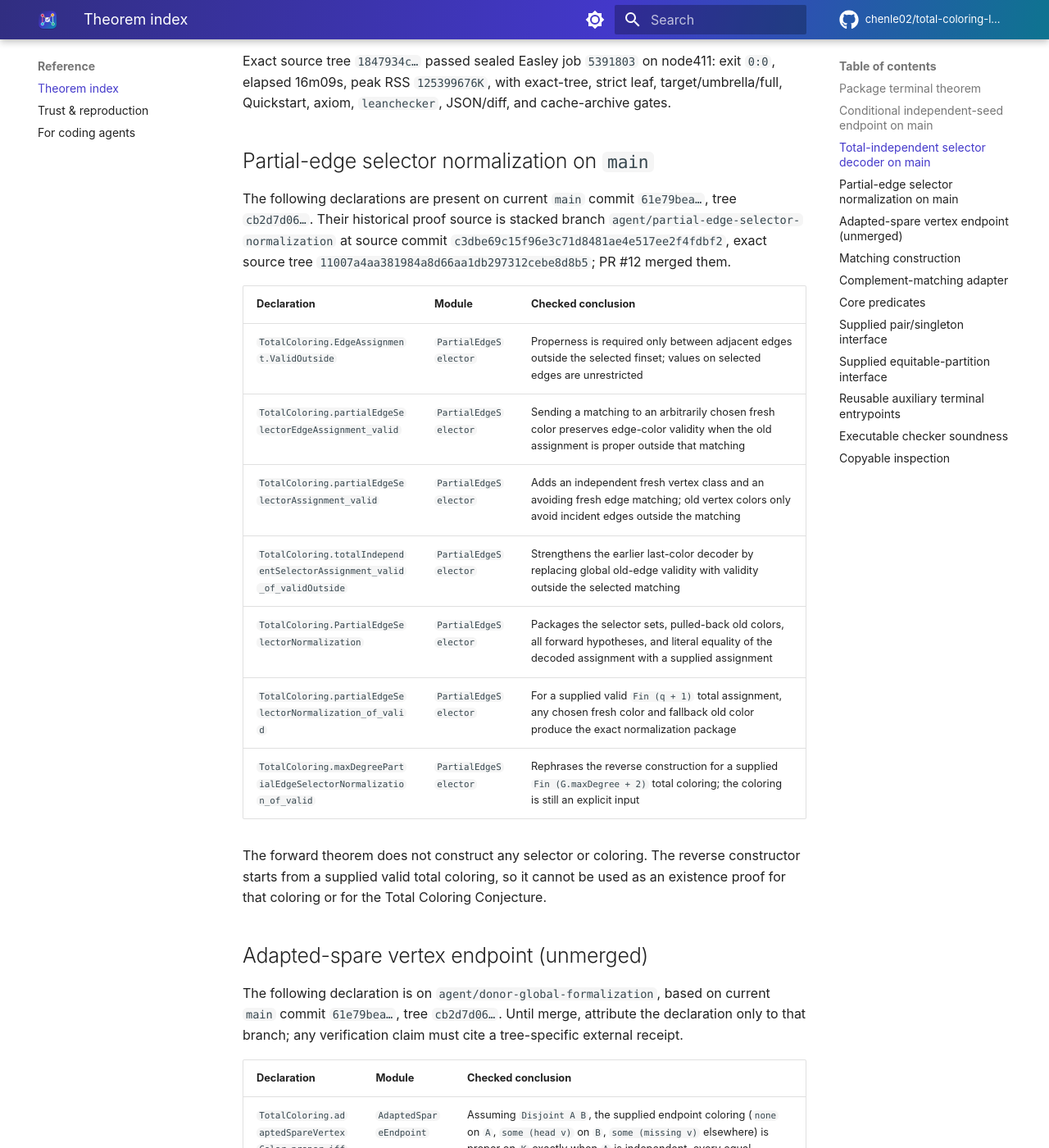
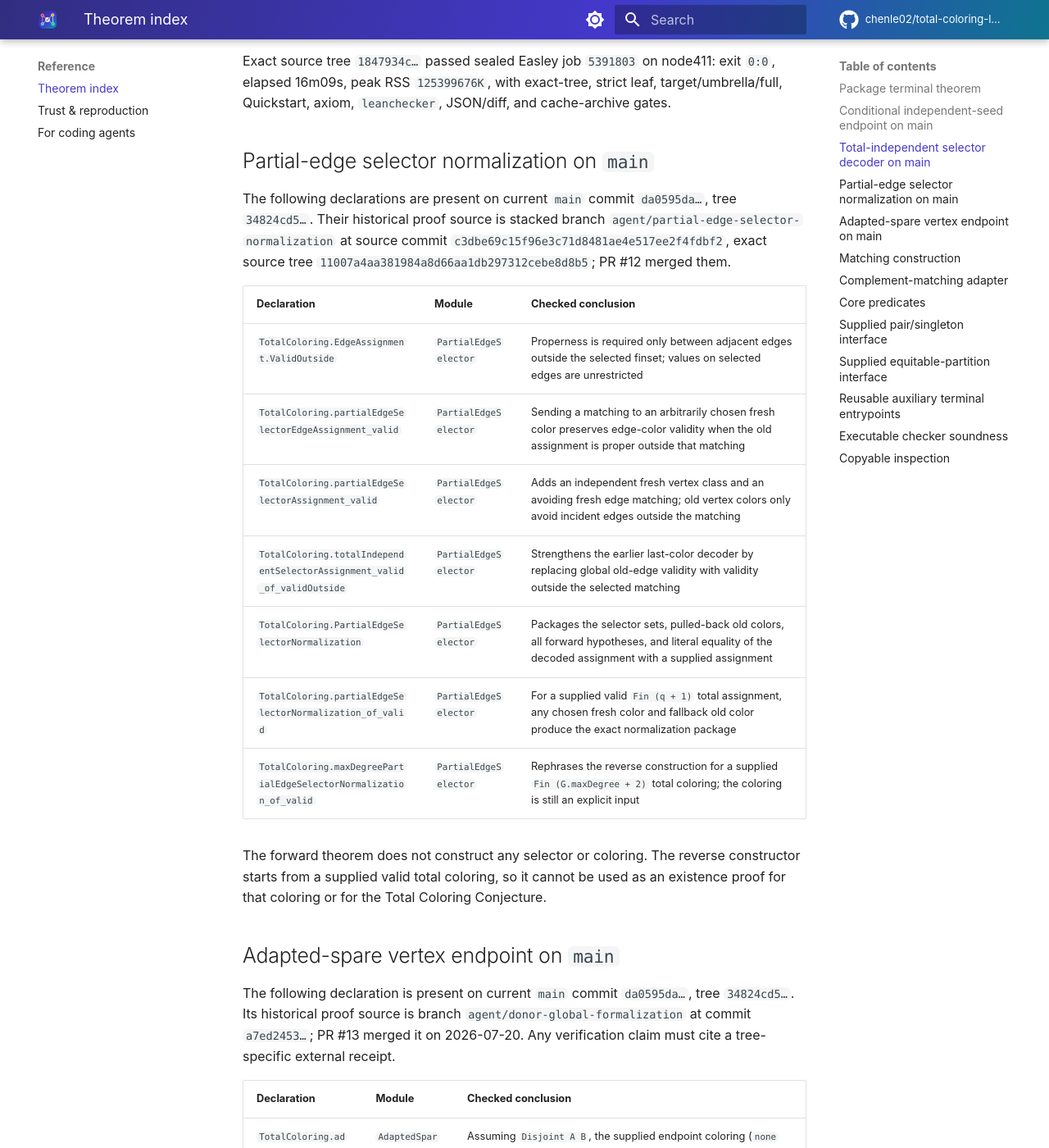
Before and after one commit to chenle02/total-coloring-lean, an MkDocs documentation site: the page built from docs/theorem-index.md, in a window 1280 px wide and 1400 px high, scrolled down 3043 px. Shown: the whole window at 82% size. Built offline with MkDocs 1.6.1 and Material for MkDocs 9.7.7, drawn with Linux system fonts in a browser that asks for light colours; comment, search, counter and statistics services are not loaded; some of the changed text lies outside the part shown.

Commit message:
docs: current-main references at da0595da; the adapted-spare endpoint is on main
Co-Authored-By: Claude Fable 5.1 <noreply@anthropic.com>
Claude-Session: https://claude.ai/code/session_01GzSXgW78a6EDJ1yMWEBPZe

```diff
--- a/docs/theorem-index.md
+++ b/docs/theorem-index.md
@@ -26,8 +26,8 @@ PR-head and post-merge Lean/docs CI passed.
 
 ## Conditional independent-seed endpoint on `main`
 
-The following declarations are present on current `main` commit `61e79bea…`,
-tree `cb2d7d06…`. Their historical proof source is branch
+The following declarations are present on current `main` commit `da0595da…`,
+tree `34824cd5…`. Their historical proof source is branch
 `agent/independent-seed-endpoint` at exact source commit
 `cc4dd7ae1d858ea0583549f88707952e2414bf60`, tree
 `9af6a84e1305aed9a0156dcd59c279de792dea4a`; PR #10 merged them.
@@ -62,8 +62,8 @@ conditional declarations, not existence of their supplied witnesses.
 
 ## Total-independent selector decoder on `main`
 
-The following declarations are present on current `main` commit `61e79bea…`,
-tree `cb2d7d06…`. Their historical proof source is branch
+The following declarations are present on current `main` commit `da0595da…`,
+tree `34824cd5…`. Their historical proof source is branch
 `agent/total-independent-selector-decoder` at source commit
 `d008514c7a1cf834007bf0bd8de0d10a93926711`, exact tree
 `1847934c78da03fe80bb67236868700c79016129`; PR #11 merged them.
@@ -98,8 +98,8 @@ cache-archive gates.
 
 ## Partial-edge selector normalization on `main`
 
-The following declarations are present on current `main` commit `61e79bea…`,
-tree `cb2d7d06…`. Their historical proof source is stacked branch
+The following declarations are present on current `main` commit `da0595da…`,
+tree `34824cd5…`. Their historical proof source is stacked branch
 `agent/partial-edge-selector-normalization` at source commit
 `c3dbe69c15f96e3c71d8481ae4e517ee2f4fdbf2`, exact source tree
 `11007a4aa381984a8d66aa1db297312cebe8d8b5`; PR #12 merged them.
@@ -118,12 +118,13 @@ The forward theorem does not construct any selector or coloring. The reverse
 constructor starts from a supplied valid total coloring, so it cannot be used
 as an existence proof for that coloring or for the Total Coloring Conjecture.
 
-## Adapted-spare vertex endpoint (unmerged)
+## Adapted-spare vertex endpoint on `main`
 
-The following declaration is on `agent/donor-global-formalization`, based on
-current `main` commit `61e79bea…`, tree `cb2d7d06…`. Until merge, attribute
-the declaration only to that branch; any verification claim must cite a
-tree-specific external receipt.
+The following declaration is present on current `main` commit `da0595da…`,
+tree `34824cd5…`. Its historical proof source is branch
+`agent/donor-global-formalization` at commit `a7ed2453…`; PR #13 merged it
+on 2026-07-20. Any verification claim must cite a tree-specific external
+receipt.
 
 | Declaration | Module | Checked conclusion |
 | --- | --- | --- |
@@ -263,9 +264,8 @@ import TotalColoring
 
 The canonical version of this snippet is maintained in
 [`examples/Quickstart.lean`](examples/Quickstart.lean). Current `main` commit
-`61e79bea…`, tree `cb2d7d06…`, contains the independent-seed, selector/path,
+`da0595da…`, tree `34824cd5…`, contains the independent-seed, selector/path,
 and partial-edge groups. Their earlier source commits and trees remain
-historical proof provenance. The final adapted-spare endpoint `#check` in the
-branch Quickstart requires `agent/donor-global-formalization`. Until merge,
-attribute it only to that branch; any verification claim must cite a
-tree-specific external receipt.
+historical proof provenance. The final adapted-spare endpoint `#check`
+targets the declaration merged into `main` by PR #13; any verification claim
+must cite a tree-specific external receipt.
```
Also changed, not shown: README.md (+20 -19 lines), docs/architecture.md (+7 -7 lines), docs/for-agents.md (+12 -13 lines), docs/index.md (+12 -13 lines), docs/proof-status.md (+18 -16 lines).
